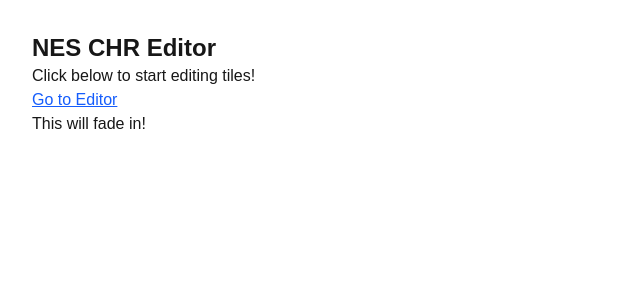
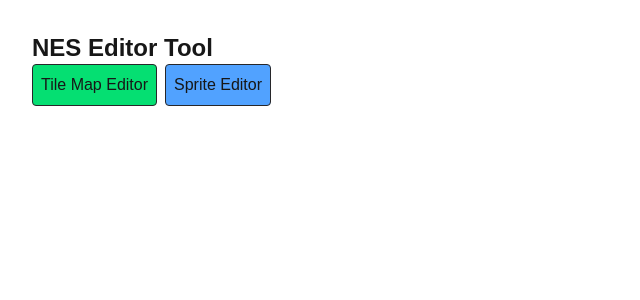
Before and after one commit to soshimozi/nes-editor, a Next.js app: page / in a window 1280 px wide. Shown: the top 300 px of the page, without its empty margins (0-640 px from the left). Built offline with nearby package versions, Linux system fonts and the light colour scheme.

Commit message:
Refactored the paths and added buttons to the main page

```diff
--- a/src/app/page.tsx
+++ b/src/app/page.tsx
@@ -1,13 +1,12 @@
 export default function Home() {
   return (
     <main className="p-8">
-      <h1 className="text-2xl font-bold">NES CHR Editor</h1>
-      <p>Click below to start editing tiles!</p>
-      <a href="/editor" className="text-blue-600 underline">Go to Editor</a>
+      <h1 className="text-2xl font-bold">NES Editor Tool</h1>
+      <div className="flex flex-row gap-2">
+      <a href="/tile-map-editor" className="bg-green-400 border border-zinc-800 rounded p-2">Tile Map Editor</a>
+      <a href="/sprite-editor" className="bg-blue-400 border border-zinc-800 rounded p-2">Sprite Editor</a>
+      </div>
 
-      <div className="animate-fade-in">
-        This will fade in!
-      </div>
     </main>
   );
 }
```
Also changed, not shown: src/app/tile-map-editor/page.tsx (renamed from src/app/editor/page.tsx).
